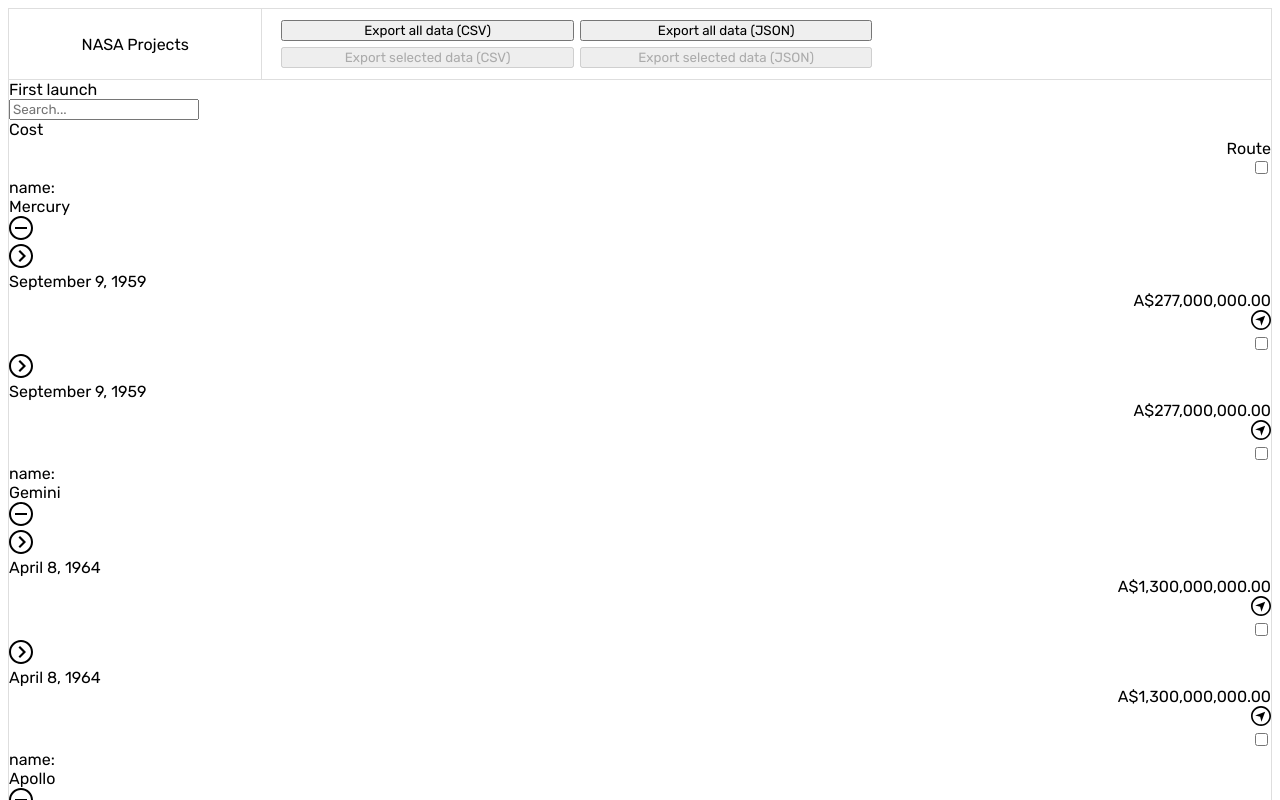
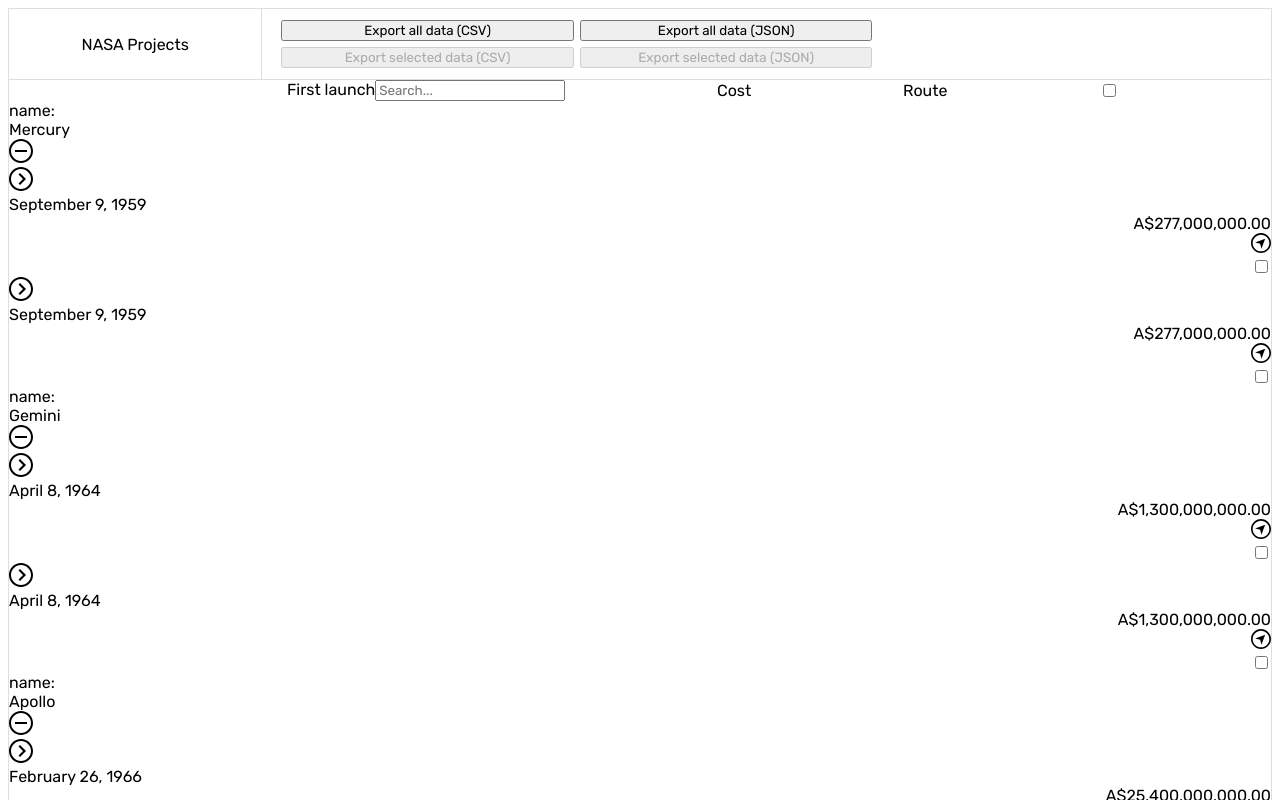
Before and after one commit to anthonymartinovic/ngx-datatable, an Angular app: page / in a window 1280 px wide. Shown: the top 800 px of the page. Built offline with nearby package versions, Linux system fonts and the light colour scheme.

Commit message:
css updates in progress

```diff
--- a/src/app/packages/flexi-table/components/table/head/table-head-row.component.ts
+++ b/src/app/packages/flexi-table/components/table/head/table-head-row.component.ts
@@ -8,7 +8,7 @@
 	changeDetection: ChangeDetectionStrategy.OnPush,
 	template: `
 		<div class="head-row" headRowStyle>
-			<ngx-table-head-cell [headerType]="'rowDetail'"></ngx-table-head-cell>
+			<ngx-table-head-cell class="row-detail-table-cell" [headerType]="'rowDetail'"></ngx-table-head-cell>
 			<ng-container *ngFor="let column of tableData.columns$ | async">
 				<ngx-table-head-cell
 					[headerType]="'standard'"
--- a/src/app/packages/flexi-table/ngx-flexi-table.component.scss
+++ b/src/app/packages/flexi-table/ngx-flexi-table.component.scss
@@ -77,10 +77,22 @@
 		border-bottom: 1px solid #dedede;
 
 		.table {
+			display: grid;
+
 			.table-head {
+
 				.table-head-row-container {
+
 					.head-row {
+						display: flex;
+						flex-direction: row;
+						justify-content: flex-start;
+						align-items: center;
+
 						.table-head-cell {
+							display: flex;
+							flex-grow: 1;
+
 							.head-cell {
 
 							}
@@ -98,10 +110,17 @@
 								}
 							}
 							.input-container {
+								grid-area: ngx-checkbox;
+								display: grid;
+
 								.input {
 
 								}
 							}
+						}
+
+						.row-detail-table-cell {
+							width: 10%;
 						}
 					}
 				}
```
